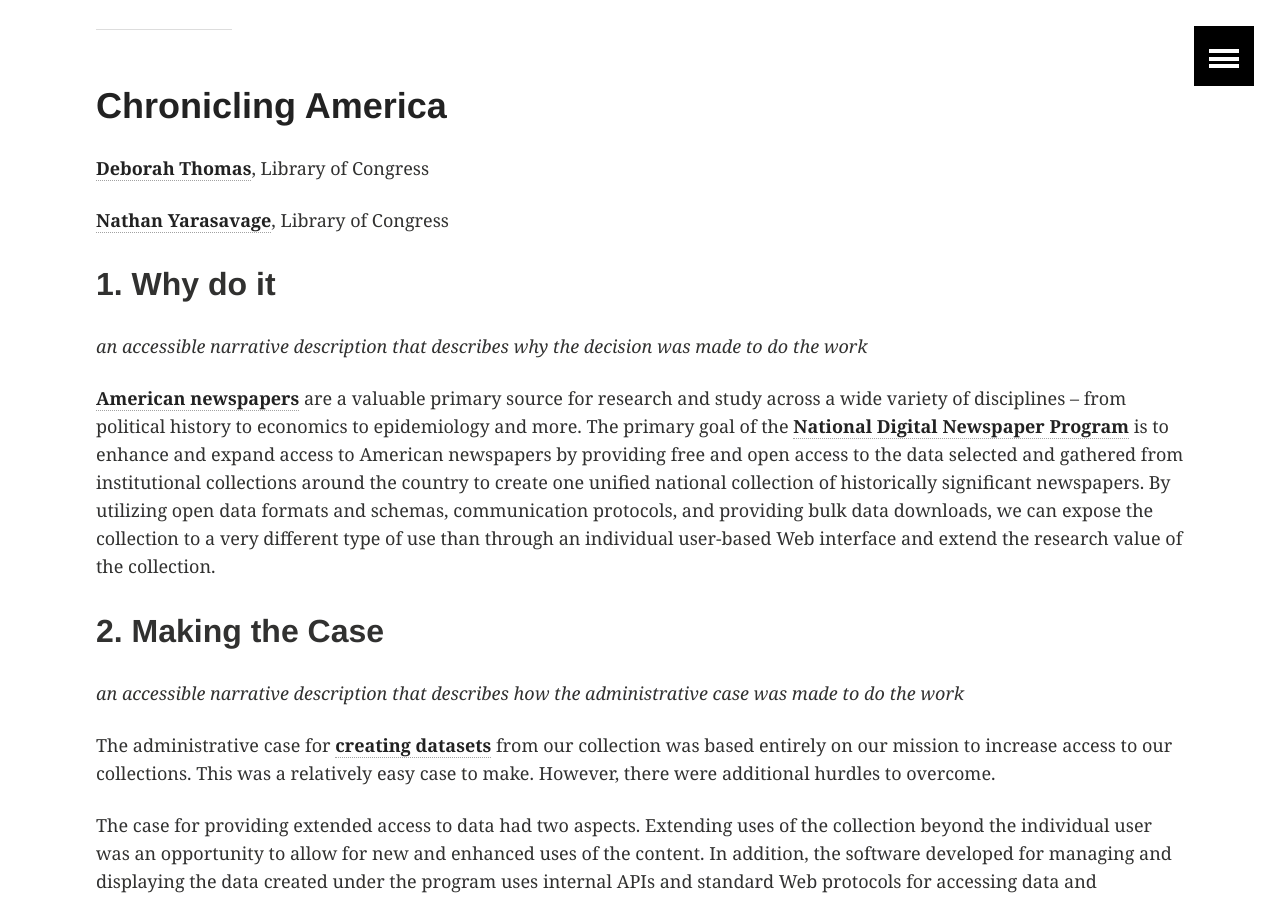
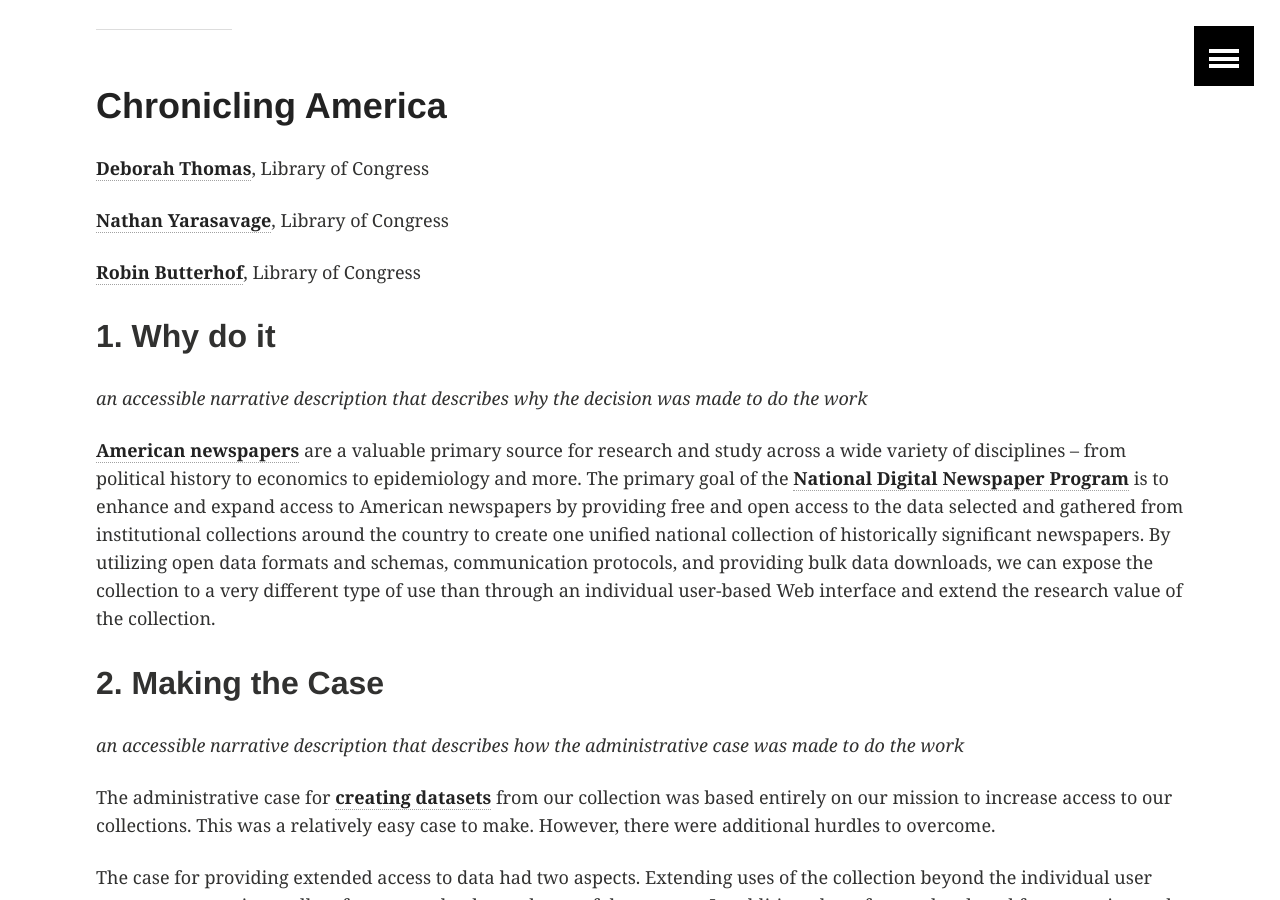
Before and after one commit to collectionsasdata/collectionsasdata.github.io, a Jekyll site: the page built from facet6.md, in a window 1280 px wide and 900 px high, scrolled down 360 px. Built offline with Jekyll 4.4.1, drawn with Linux system fonts in a browser that asks for light colours.

Commit message:
Update facet6.md

```diff
--- a/facet6.md
+++ b/facet6.md
@@ -12,6 +12,8 @@
 [**Deborah Thomas**](http://digitalpreservation.gov/meetings/dcs16/bio_thomas.html), Library of Congress
 
 [**Nathan Yarasavage**](https://www.linkedin.com/in/nathan-yarasavage-15a9935b), Library of Congress
+
+[**Robin Butterhof**](https://www.linkedin.com/in/robinbutterhof), Library of Congress
 
 ## 1. Why do it
 
```
